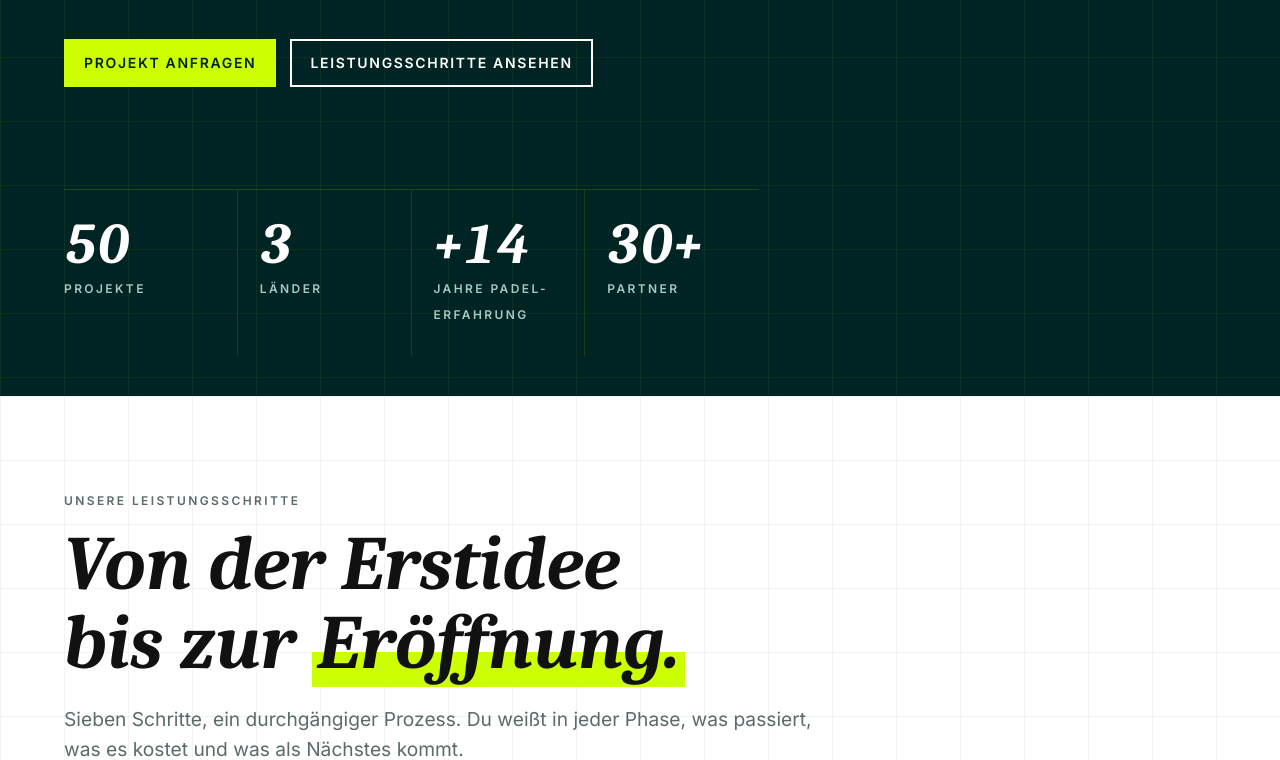
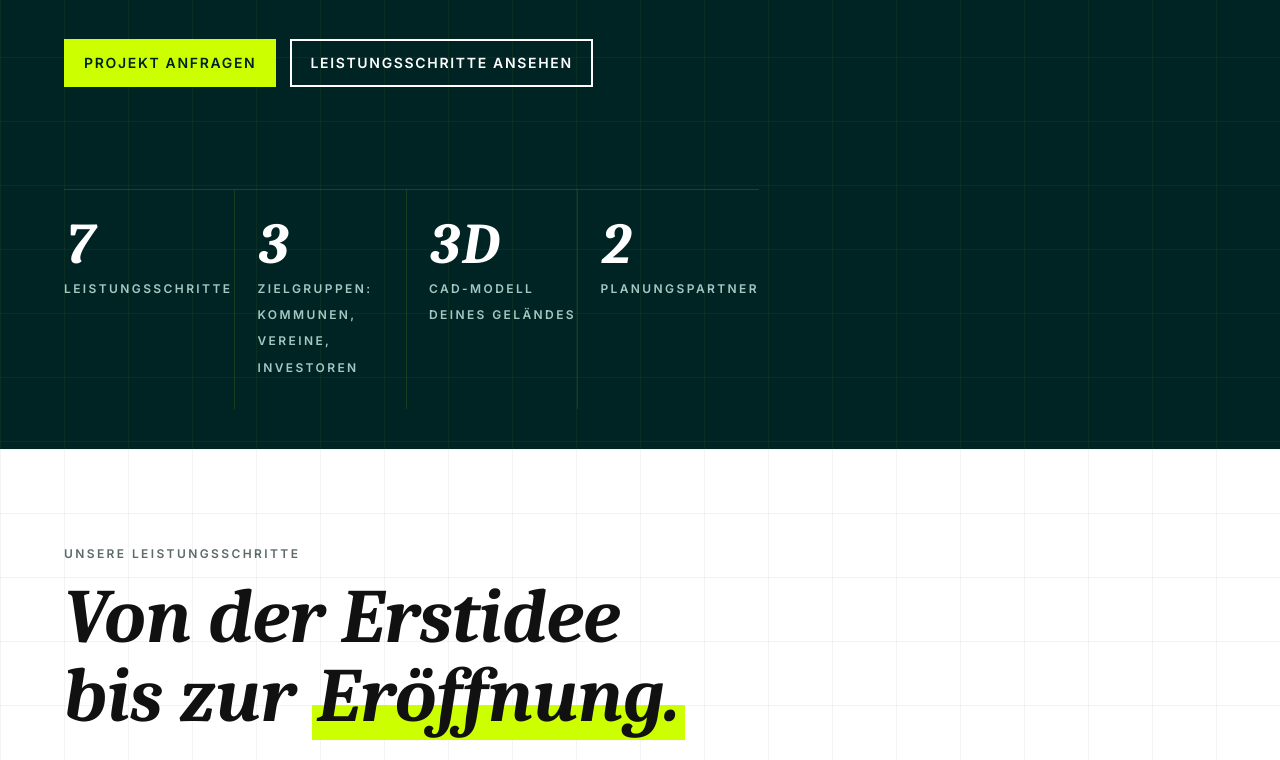
Before and after one commit to Padelbee/Website-Padelbee, a PHP site: page /sportplatzbau in a window 1280 px wide. Shown: the part 844-1604 px from the top of the page. Run offline with PHP 8.4, Linux system fonts and the light colour scheme; some libraries are stand-ins or nearby versions.

Commit message:
DEV-1151: Zahlenleiste im Startseiten-Design mit seitenbezogenen Werten
Co-Authored-By: Claude Opus 5.5 <noreply@anthropic.com>

```diff
--- a/sportplatzbau.php
+++ b/sportplatzbau.php
@@ -45,10 +45,10 @@ tc_page_start([
   </div>
   <div class="inner hero-stats" style="padding-block:0 40px">
     <div class="stats">
-      <div><b data-count="50">50</b><span>Projekte</span></div>
-      <div><b data-count="3">3</b><span>Länder</span></div>
-      <div><b data-count="14" data-pre="+">+14</b><span>Jahre Padel-Erfahrung</span></div>
-      <div><b data-count="30" data-plus>30+</b><span>Partner</span></div>
+      <div><b data-count="7">7</b><span>Leistungsschritte</span></div>
+      <div><b data-count="3">3</b><span>Zielgruppen: Kommunen, Vereine, Investoren</span></div>
+      <div><b>3D</b><span>CAD-Modell deines Geländes</span></div>
+      <div><b data-count="2">2</b><span>Planungspartner</span></div>
     </div>
   </div>
 </section>
```
Also changed, not shown: padel-court-bauen.php (+4 -4 lines), standortanalyse.php (+4 -4 lines).
